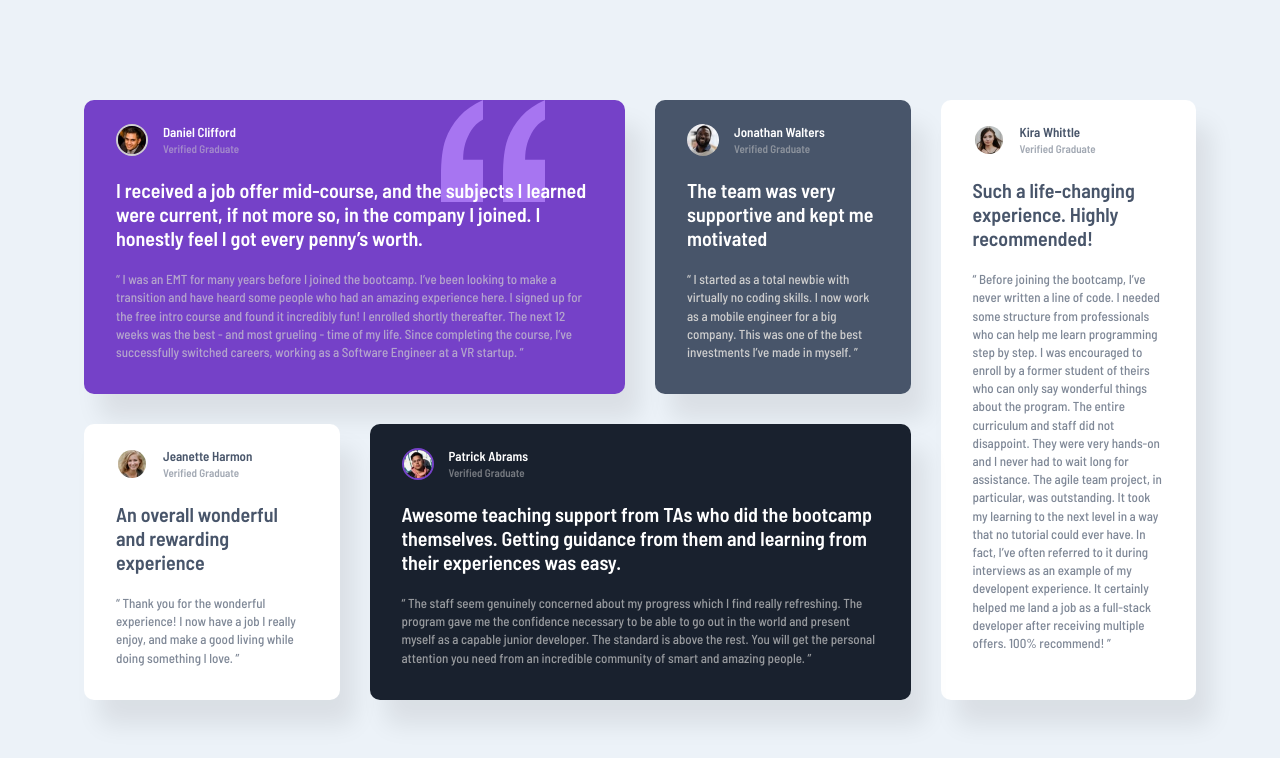
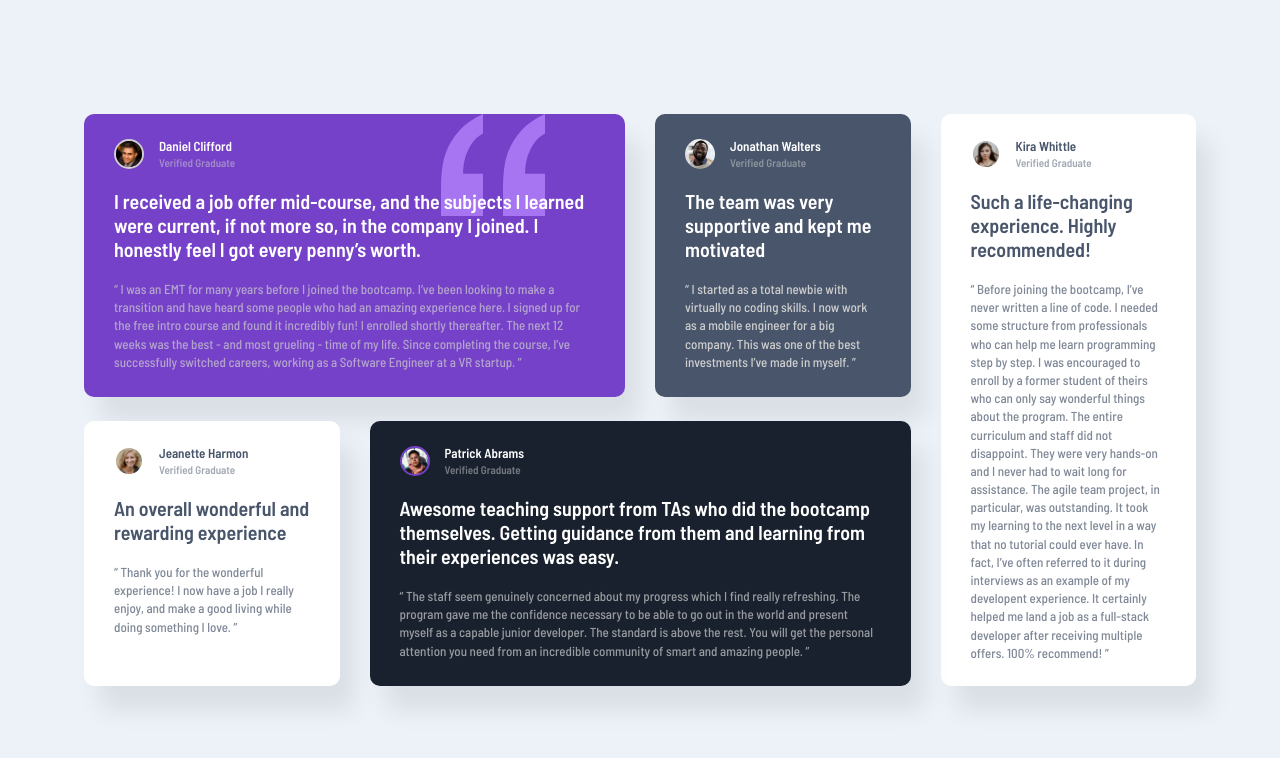
Before and after one commit to csdip/testimonialgrid, a plain HTML site: page index.html in a window 1280 px wide. Drawn offline with Linux system fonts and the light colour scheme.

Commit message:
Update style.css

```diff
--- a/style.css
+++ b/style.css
@@ -26,19 +26,20 @@ body{
     background-color: var(--Light-grayish-blue);
 }
 
-.test-container{
+.test-container {
     width: 1112px;
     margin: 0 auto;
     display: grid;
     grid-template-columns: repeat(4, 1fr);
     grid-template-rows: auto;
     grid-auto-flow: dense;
-    grid-gap: 30px;
+    grid-column-gap: 30px;
+    grid-row-gap: 24px;
 }
 
 .single-test {
 	position: relative;
-	padding: 24px 32px 33px;
+	padding: 24px 30px;
 	border-radius: 10px;
 	box-shadow: 15px 25px 25px rgba(0, 0, 0, 0.08);
 }
@@ -64,10 +65,10 @@ body{
     margin-left: 15px;
 }
 
-.user{
-    width: 32px;
-    height: 32px;
-    border-radius: 100px;
+.user {
+	width: 30px;
+	height: 30px;
+	border-radius: 100px;
 }
 
 .profile-details h4{
@@ -83,11 +84,11 @@ body{
     opacity: .5;
 }
 
-h2{
-    font-size: 20px;
-    font-weight: 600;
-    margin: 22px 0 20px;
-    color: var(--Very-dark-blackish-blue);
+h2 {
+	font-size: 20px;
+	font-weight: 600;
+	margin: 19px 0;
+	color: var(--Very-dark-blackish-blue);
 }
 
 p{
```
